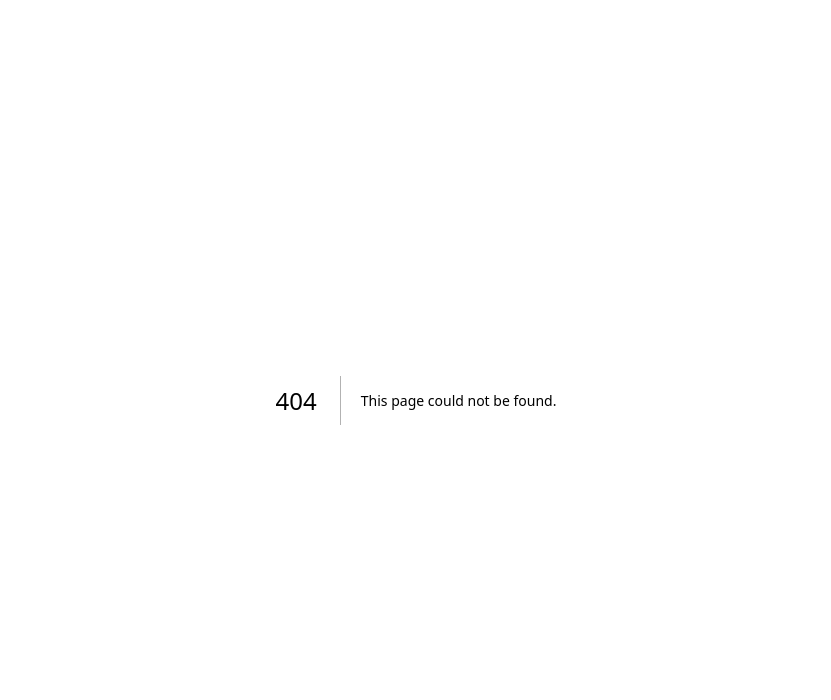
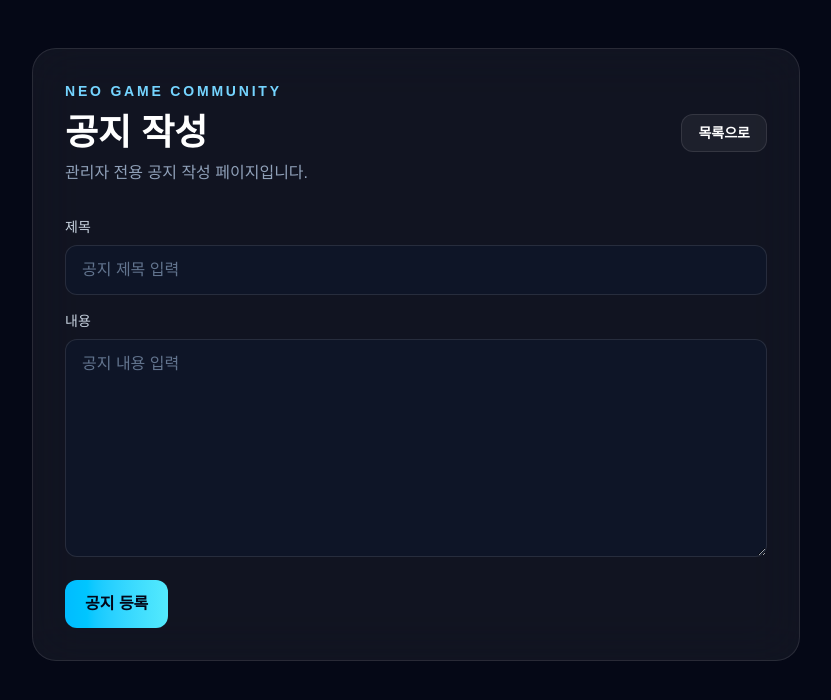
Before and after one commit to NEO7459/neo-game-community, a Next.js app: page /notice/write in a window 1280 px wide. Before the commit this address had no page. Shown: the top 700 px of the page, without its empty margins (224-1055 px from the left). Built offline with nearby package versions, Linux system fonts and the light colour scheme.

Commit message:
add notice detail and admin write page

```diff
--- a/app/notice/page.tsx
+++ b/app/notice/page.tsx
@@ -1,24 +1,5 @@
 import Link from "next/link";
-
-const notices = [
-  {
-    id: 1,
-    title: "네오 게임 커뮤니티 정식 오픈 안내",
-    date: "2026-02-27",
-    content:
-      "네오 게임 커뮤니티가 정식 오픈했습니다. 자유롭게 가입하고 파티 모집 및 소통에 참여해주세요.",
-    important: true,
-  },
-  {
-    id: 2,
-    title: "디스코드 이용 규칙 안내",
-    date: "2026-02-27",
-    content:
-      "욕설, 도배, 분쟁 유도 행위는 제재 대상입니다. 모두가 편하게 이용할 수 있도록 협조 부탁드립니다.",
-    important: false,
-  },
-
-];
+import { notices } from "@/data/notices";
 
 export default function NoticePage() {
   return (
@@ -45,9 +26,10 @@ export default function NoticePage() {
 
         <div className="space-y-4">
           {notices.map((notice) => (
-            <article
+            <Link
               key={notice.id}
-              className="rounded-2xl border border-white/10 bg-white/5 p-6 backdrop-blur-xl"
+              href={`/notice/${notice.id}`}
+              className="block rounded-2xl border border-white/10 bg-white/5 p-6 backdrop-blur-xl transition hover:border-sky-400/30 hover:bg-white/10"
             >
               <div className="mb-3 flex items-center justify-between gap-4">
                 <div className="flex items-center gap-3">
@@ -62,7 +44,7 @@ export default function NoticePage() {
               </div>
 
               <p className="leading-7 text-slate-300">{notice.content}</p>
-            </article>
+            </Link>
           ))}
         </div>
       </div>
--- /dev/null
+++ b/app/notice/write/page.tsx
@@ -0,0 +1,59 @@
+import Link from "next/link";
+
+export default function NoticeWritePage() {
+  return (
+    <main className="min-h-screen bg-[#050816] px-6 py-12 text-white">
+      <div className="mx-auto max-w-3xl rounded-3xl border border-white/10 bg-white/5 p-8 backdrop-blur-xl">
+        <div className="mb-8 flex items-center justify-between">
+          <div>
+            <p className="text-sm font-semibold tracking-[0.2em] text-sky-300">
+              NEO GAME COMMUNITY
+            </p>
+            <h1 className="mt-3 text-4xl font-black">공지 작성</h1>
+            <p className="mt-2 text-slate-400">
+              관리자 전용 공지 작성 페이지입니다.
+            </p>
+          </div>
+
+          <Link
+            href="/notice"
+            className="rounded-xl border border-white/10 bg-white/5 px-4 py-2 text-sm font-semibold text-white transition hover:bg-white/10"
+          >
+            목록으로
+          </Link>
+        </div>
+
+        <form className="space-y-4">
+          <div>
+            <label className="mb-2 block text-sm font-medium text-slate-300">
+              제목
+            </label>
+            <input
+              type="text"
+              placeholder="공지 제목 입력"
+              className="w-full rounded-xl border border-white/10 bg-slate-900/70 px-4 py-3 text-white outline-none placeholder:text-slate-500"
+            />
+          </div>
+
+          <div>
+            <label className="mb-2 block text-sm font-medium text-slate-300">
+              내용
+            </label>
+            <textarea
+              placeholder="공지 내용 입력"
+              rows={8}
+              className="w-full rounded-xl border border-white/10 bg-slate-900/70 px-4 py-3 text-white outline-none placeholder:text-slate-500"
+            />
+          </div>
+
+          <button
+            type="button"
+            className="rounded-xl bg-gradient-to-r from-sky-400 to-cyan-300 px-5 py-3 font-bold text-slate-950"
+          >
+            공지 등록
+          </button>
+        </form>
+      </div>
+    </main>
+  );
+}
```
Also changed, not shown: app/notice/[id]/page.tsx (added), data/notices.ts (added).
